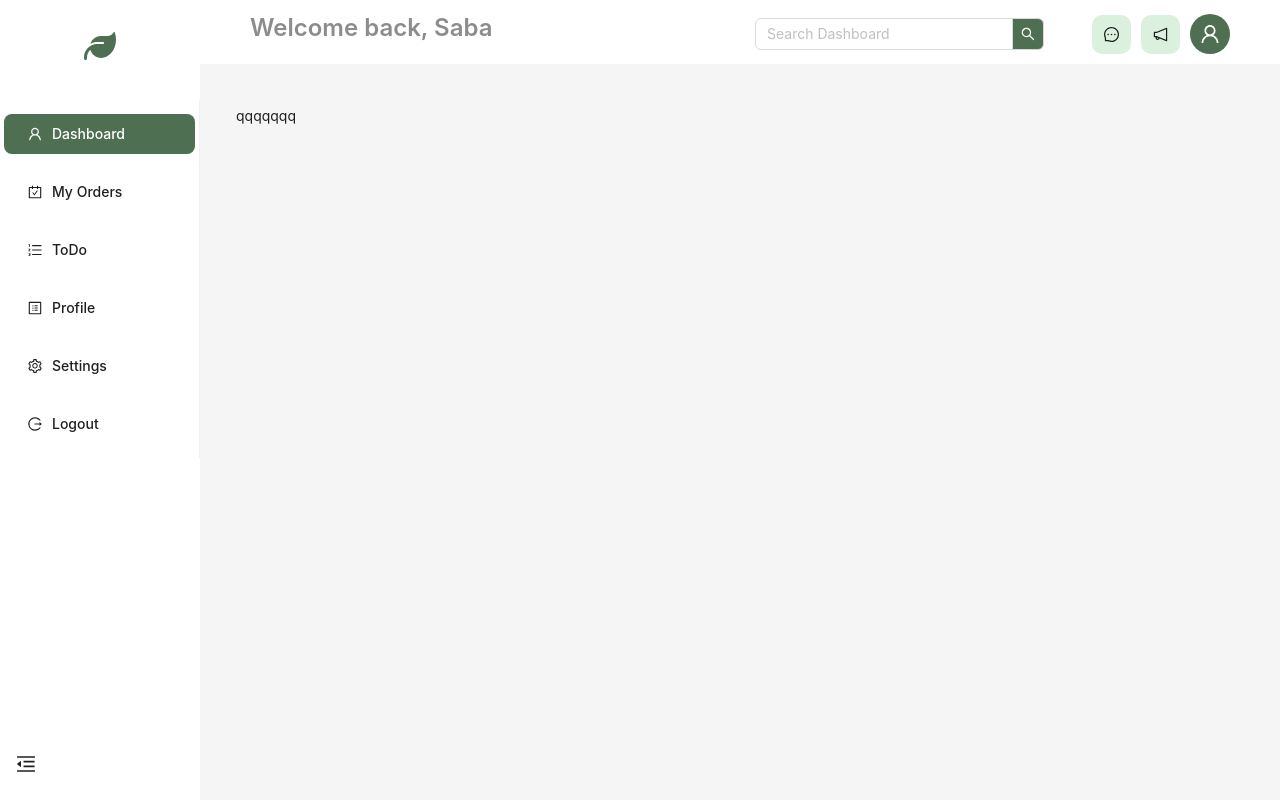
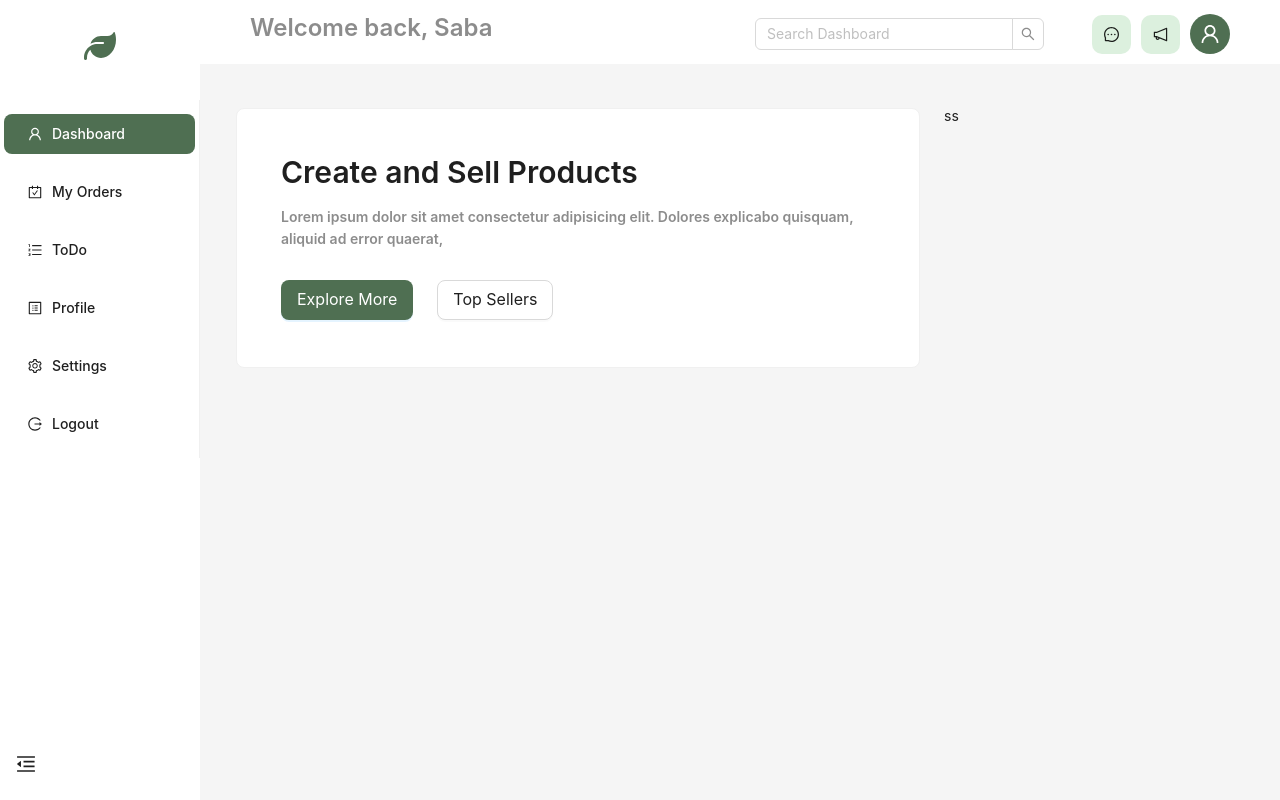
Before and after one commit to saba-ramezani/plant-dashboard, a React (Vite) app: page / in a window 1280 px wide. Built offline with nearby package versions, Linux system fonts and the light colour scheme.

Commit message:
added bannder

```diff
--- a/src/App.css
+++ b/src/App.css
@@ -54,21 +54,54 @@
   background-color: #dcf0de;
   border-radius: 10px;
   padding: 0.75rem;
+  cursor: pointer;
 }
 
 
 .header-avatar {
   background-color: #4f6f52;
   color: white;
+  cursor: pointer;
 }
 
-.header-search .ant-input-group-addon button {
+/* .ant-btn {
   background-color: #4f6f52 !important;
+  border: #4f6f52 !important;
+  color: white !important;
+} */
+
+.ant-btn:hover {
+  background-color: #4f6f52 !important;
+  border-color: #4f6f52 !important;
   color: white !important;
 }
 
 
-.custom-search .ant-input-group-addon button:hover {
-  background-color: #dcf0de !important;
-  color: black !important;
+.ant-btn-primary {
+  background-color: #4f6f52 !important;
 }
+
+.ant-btn-primary:hover {
+  background-color: #173a1a !important;
+  color: #fff !important;
+}
+
+.primary--color {
+  color: #4f6f52 !important
+}
+
+.primary--light--color {
+  color: #739072 !important;
+}
+
+.secondary--color {
+  color: #86a789 !important;
+}
+
+.light--color {
+  color: #d2e3c8 !important;
+}
+
+.gray--color {
+  color: rgb(182,181,181) !important
+}
--- a/src/App.jsx
+++ b/src/App.jsx
@@ -1,10 +1,10 @@
-import { Button, Layout } from 'antd';
+import { Button, Flex, Layout } from 'antd';
 import {MenuUnfoldOutlined, MenuFoldOutlined} from '@ant-design/icons'
 import { IoIosArrowDroprightCircle } from "react-icons/io";
 import 'antd/dist/reset.css';
 import { useState } from 'react';
 import './App.css'
-import { Sidebar, CustomHeader } from './components';
+import { Sidebar, CustomHeader, MainContent, SideContent } from './components';
 
 const { Header, Sider, Content } = Layout;
 
@@ -31,7 +31,12 @@ const App = () => {
         <Header className='header'>
           <CustomHeader />
         </Header>
-        <Content className='content'>qqqqqqq</Content>
+        <Content className='content'>
+          <Flex gap={"large"}>
+            <MainContent />
+            <SideContent />
+          </Flex>
+        </Content>
       </Layout>
     </Layout>
   );
--- /dev/null
+++ b/src/components/Banner/Banner.jsx
@@ -0,0 +1,24 @@
+import { Button, Card, Flex, Typography } from 'antd'
+
+const Banner = () => {
+  return (
+    <Card style={{height: 260, padding: '20px'}}>
+        <Flex vertical gap={"30px"}>
+            <Flex vertical align='flex-start'>
+                <Typography.Title level={2} strong>
+                    Create and Sell Products
+                </Typography.Title>
+                <Typography.Text type='secondary' strong>
+                    Lorem ipsum dolor sit amet consectetur adipisicing elit. Dolores explicabo quisquam, aliquid ad error quaerat,
+                </Typography.Text>
+            </Flex>
+            <Flex gap={"large"}>
+                <Button type='primary' size="large">Explore More</Button>
+                <Button size='large'>Top Sellers</Button>
+            </Flex>
+        </Flex>
+    </Card>
+  )
+}
+
+export default Banner
--- /dev/null
+++ b/src/components/MainContent/MainContent.jsx
@@ -0,0 +1,14 @@
+import { Flex } from "antd"
+import Banner from "../Banner/Banner"
+
+const MainContent = () => {
+  return (
+    <div style={{flex: 1}}>
+        <Flex vertical gap={"2.3rem"}>
+            <Banner />
+        </Flex>
+    </div>
+  )
+}
+
+export default MainContent
--- /dev/null
+++ b/src/components/SideContent/SideContent.jsx
@@ -0,0 +1,12 @@
+import { Flex } from 'antd'
+import React from 'react'
+
+const SideContent = () => {
+  return (
+    <Flex style={{width:300}}>
+ss
+    </Flex>
+  )
+}
+
+export default SideContent
--- a/src/components/index.js
+++ b/src/components/index.js
@@ -1,2 +1,5 @@
 export {default as Sidebar} from './Sidebar/Sidebar.jsx'
 export {default as CustomHeader} from './CustomHeader/CustomHeader.jsx'
+export {default as MainContent} from './MainContent/MainContent.jsx'
+export {default as SideContent} from './SideContent/SideContent.jsx'
+export {default as Banner} from './Banner/Banner.jsx'
```
